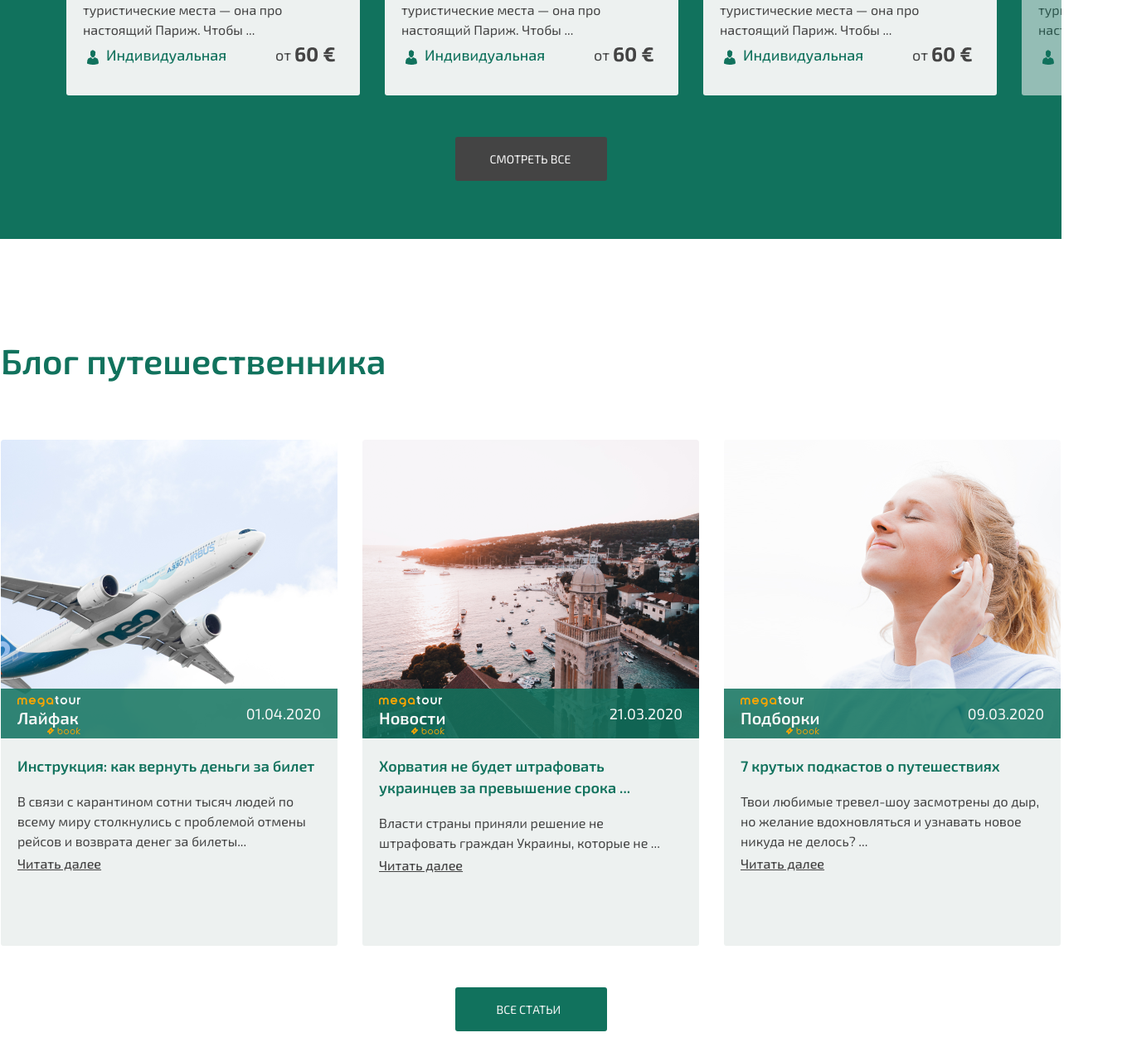
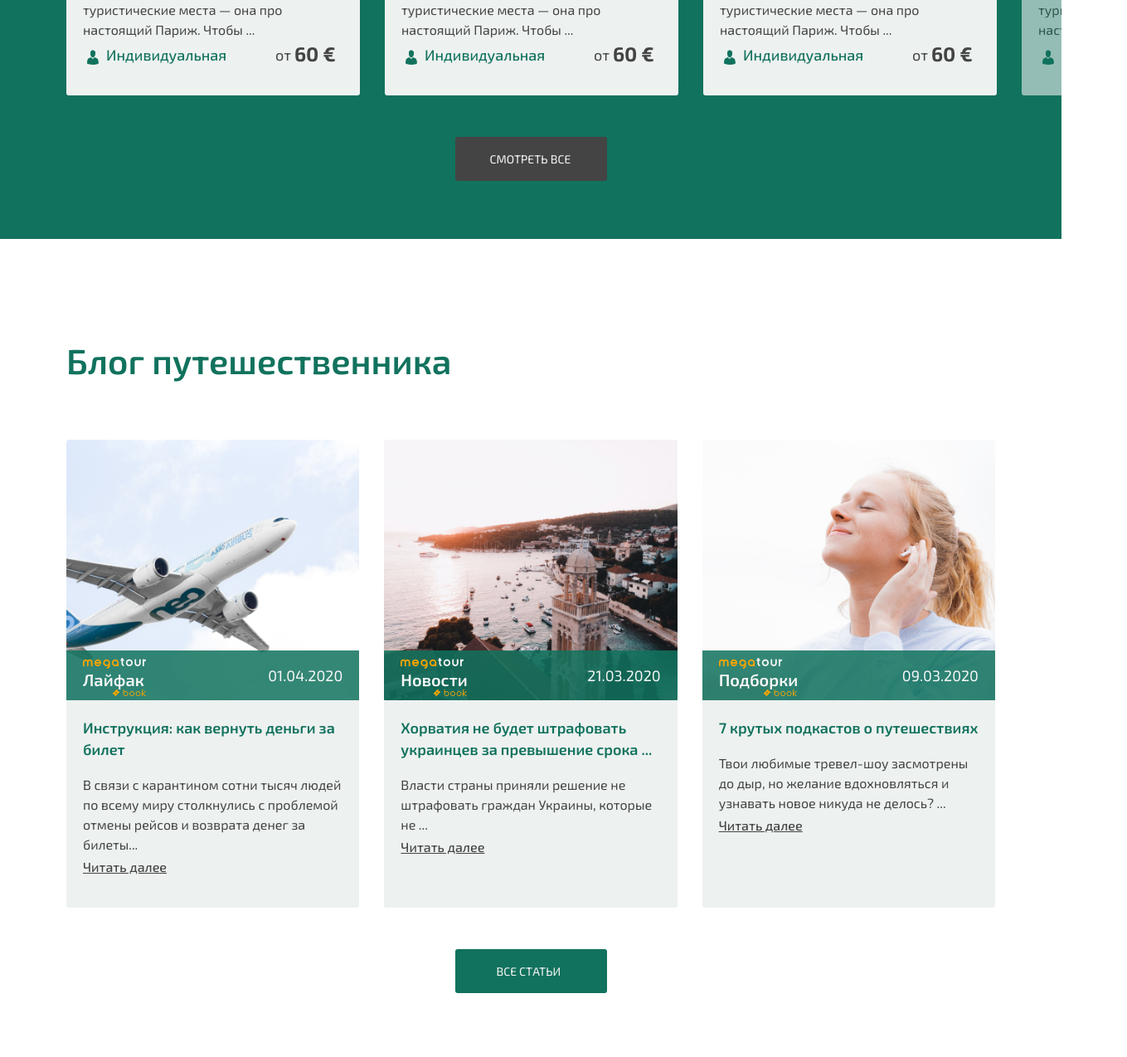
Before and after one commit to ssssheva/megatur, a website: page #src/index.html in a window 1280 px wide. Shown: the part 2157-3431 px from the top of the page at 83% size, 1359 px wide, since content can reach past the window. Drawn offline with nearby package versions, Linux system fonts and the light colour scheme; files that its build step writes are made by us from their sources; files whose address does not match are found by name.

Commit message:
blog no width

```diff
--- a/#src/scss/blog.scss
+++ b/#src/scss/blog.scss
@@ -23,7 +23,7 @@
 }
 .blog-container__body {
 	position: relative;
-	width: 406px;
+	width: 100%;
 	margin: 0 15px;
 }
 .blog-container__background {
```
Also changed, not shown: megatur/css/style.css, megatur/css/style.min.css.
